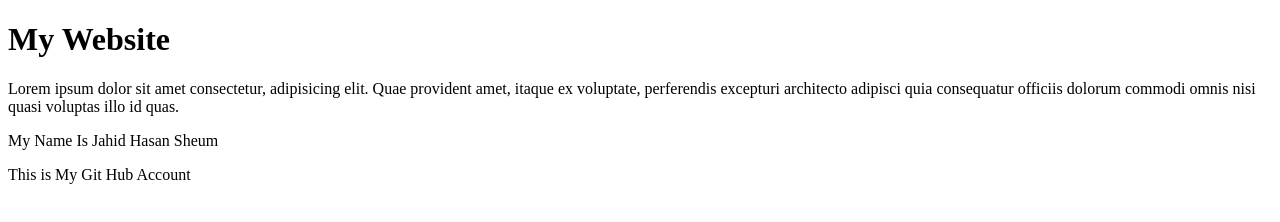
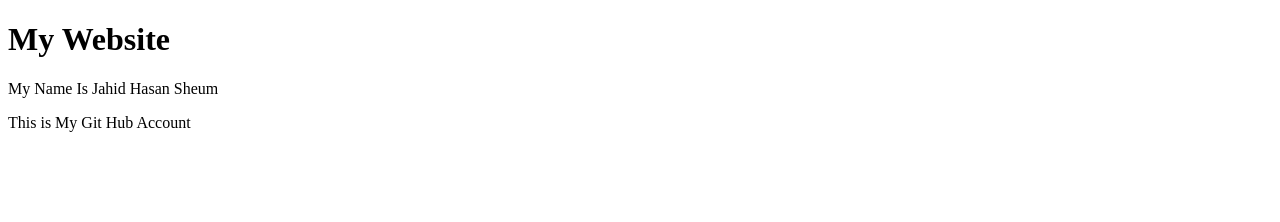
Before and after one commit to Sheum0177/first-projects, a plain HTML site: page index.html in a window 1280 px wide. Drawn offline with Linux system fonts and the light colour scheme.

Commit message:
Update index.html

```diff
--- a/index.html
+++ b/index.html
@@ -7,7 +7,6 @@
 </head>
 <body>
     <h1>My Website</h1>
-    <p>Lorem ipsum dolor sit amet consectetur, adipisicing elit. Quae provident amet, itaque ex voluptate, perferendis excepturi architecto adipisci quia consequatur officiis dolorum commodi omnis nisi quasi voluptas illo id quas.</p>
     <p>My Name Is Jahid Hasan Sheum </p>
     <p>This is My Git Hub Account </p>
 </body>
```
